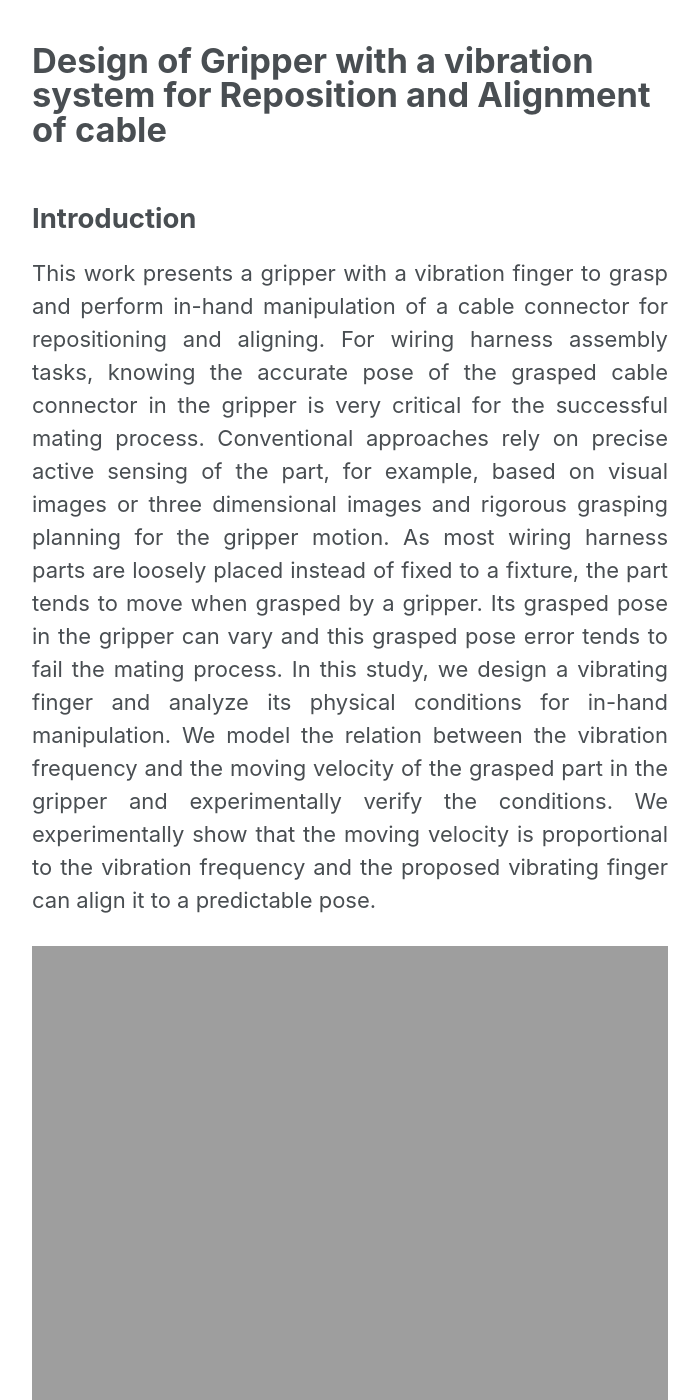
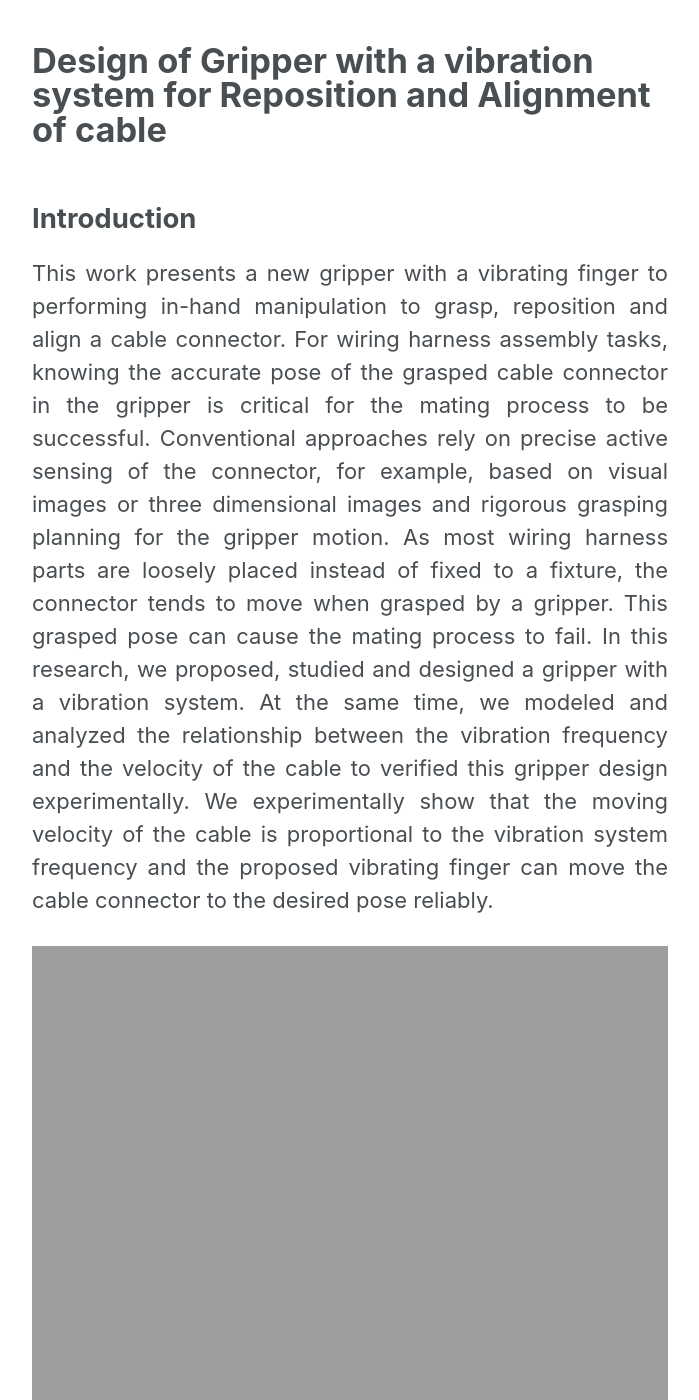
Before and after one commit to fryumbla/Conectors-Database, a Jekyll site: the page built from _pages/vibration.md, in a window 1280 px wide and 1400 px high, scrolled down 1060 px. Shown: the whole window, without its empty margins (290-989 px from the left). Built offline with Jekyll 4.4.1, drawn with Linux system fonts in a browser that asks for light colours; nearby versions of some CDN libraries; some of the changed text lies outside the part shown.

Commit message:
refresh
refresh

```diff
--- a/_pages/vibration.md
+++ b/_pages/vibration.md
@@ -9,10 +9,19 @@
 
 ## Introduction
 
- <P ALIGN="justify">This work presents a gripper with a vibration finger to grasp and perform in-hand manipulation of a cable connector for repositioning and aligning. For wiring harness assembly tasks, knowing the accurate pose of the grasped cable connector in the gripper is very critical for the successful mating process. Conventional approaches rely on precise active sensing of the part, for example, based on visual images or three dimensional images and rigorous grasping planning for the gripper motion. As most wiring harness parts are loosely placed instead of fixed to a fixture, the part tends to move when grasped by a gripper. Its grasped pose in the gripper can vary and this grasped pose error tends to fail the mating process. In this study, we design a vibrating finger and analyze its physical conditions for in-hand manipulation. We model the relation between the vibration frequency and the moving velocity of the grasped part in the gripper and experimentally verify the conditions. We experimentally show that the moving velocity is proportional to the vibration frequency and the proposed vibrating finger can align it to a predictable pose. </P>
+ <P ALIGN="justify">This work presents a new gripper with a vibrating finger to performing in-hand manipulation to grasp, reposition and align a cable connector. For wiring harness assembly tasks, knowing the accurate pose of the grasped cable connector in the gripper is critical for the mating process to be successful. Conventional approaches rely on precise active sensing of the connector, for example, based on visual images or three dimensional images and rigorous grasping planning for the gripper motion. As most wiring harness parts are loosely placed instead of fixed to a fixture, the connector tends to move when grasped by a gripper. This grasped pose can cause the mating process to fail. In this research, we proposed, studied and designed a gripper with a vibration system. At the same time, we modeled and analyzed the relationship between the vibration frequency and the velocity of the cable to verified this gripper design experimentally. We experimentally show that the moving velocity of the cable is proportional to the vibration system frequency and the proposed vibrating finger can move the cable connector to the desired pose reliably.  </P>
 
 <P ALIGN="center"><img src="{{ site.url }}{{ site.baseurl }}/images/vibration/F1.jpg" width="700"></P>
 
 ## Implementation and experimental verification
 
-<iframe width="560" height="315" src="https://www.youtube.com/embed/fC2VaRhrNhM" frameborder="0" allow="accelerometer; autoplay; encrypted-media; gyroscope; picture-in-picture" allowfullscreen></iframe>
+<P ALIGN="center"><img src="{{ site.url }}{{ site.baseurl }}/images/vibration/conectors.jpg" width="700"></P>
+
+## Type 1 cable connector
+<iframe width="560" height="315" src="https://www.youtube.com/embed/6JdgaQzaCP0" frameborder="0" allow="accelerometer; autoplay; encrypted-media; gyroscope; picture-in-picture" allowfullscreen></iframe>
+
+## Type 2 cable connector
+<iframe width="560" height="315" src="https://www.youtube.com/embed/mq9-K1Rfub4" frameborder="0" allow="accelerometer; autoplay; encrypted-media; gyroscope; picture-in-picture" allowfullscreen></iframe>
+
+## Type 3 cable connector
+<iframe width="560" height="315" src="https://www.youtube.com/embed/2y-6WHcR9g0" frameborder="0" allow="accelerometer; autoplay; encrypted-media; gyroscope; picture-in-picture" allowfullscreen></iframe>
```
Also changed, not shown: _pages/tolerance.md (+1 -2 lines), images/vibration/conectors.png (added).
